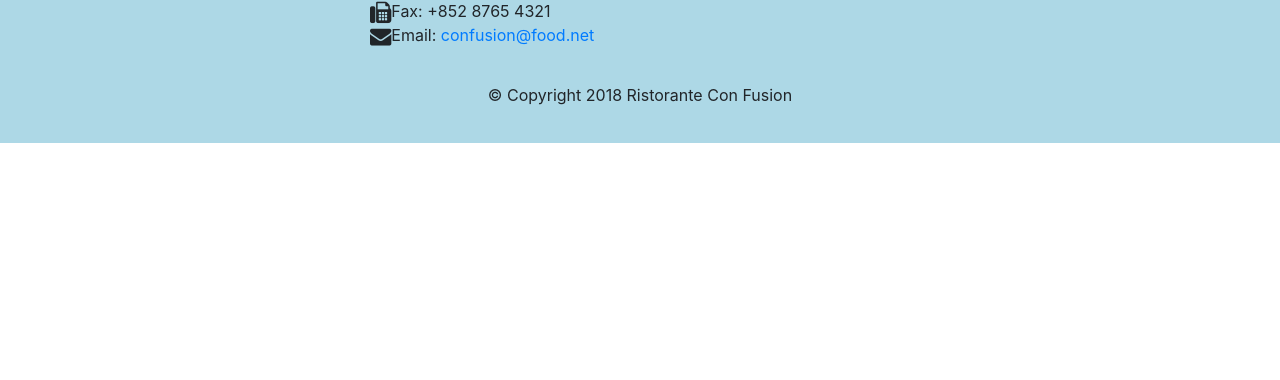
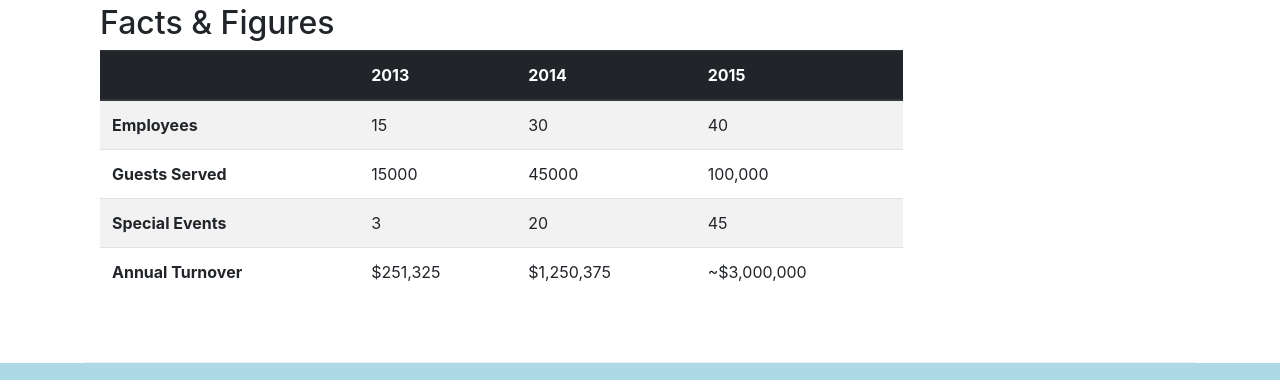
Before and after one commit to atulr5124/bootstrap-c0nfusion, a website: page aboutus.html in a window 1280 px wide. Shown: the part 1703-2083 px from the top of the page. Before the commit the page ends 1846 px from the top, so only its background shows below. Drawn offline with nearby package versions, Linux system fonts and the light colour scheme.

Commit message:
Added bootstrap tables and cards in aboutus.html page

```diff
--- a/aboutus.html
+++ b/aboutus.html
@@ -64,7 +64,33 @@
                 <p>Started in 2010, Ristorante con Fusion quickly established itself as a culinary icon par excellence in Hong Kong. With its unique brand of world fusion cuisine that can be found nowhere else, it enjoys patronage from the A-list clientele in Hong Kong.  Featuring four of the best three-star Michelin chefs in the world, you never know what will arrive on your plate the next time you visit us.</p>
                 <p>The restaurant traces its humble beginnings to <em>The Frying Pan</em>, a successful chain started by our CEO, Mr. Peter Pan, that featured for the first time the world's best cuisines in a pan.</p>
             </div>
-            <div>
+            <div class="col-sm">
+                <div class="card">
+                    <h3 class="card-header bg-info text-white">Facts at a glance</h3>
+                    <div class="card-body">
+                        <dl class="row">
+                            <dt class="col-6">Started</dt>
+                            <dd class="col-6">3 Feb. 2013</dd>
+                            <dt class="col-6">Major Stake Holder</dt>
+                            <dd class="col-6">HK Fine Foods Inc.</dd>
+                            <dt class="col-6">Last Year's Turnover</dt>
+                            <dd class="col-6">$1,250,375</dd>
+                            <dt class="col-6">Employees</dt>
+                            <dd class="col-6">40</dd>
+                        </dl>
+                    </div>
+                </div>
+            </div>
+            <div class="col-12">
+                <div class="card card-body bg-light">
+                    <blockquote class="blockquote">
+                        <p class="mb-0">You better cut the pizza in four pieces beacuse I'm not hungry enough to eat six.</p>
+                    </blockquote>
+                    <footer class="blockquote-footer">
+                        Yogi Berra,
+                        <cite title="Source Title">The Wit and Wisdom of Yogi Berra, P.Pepe, Diversion Books, 2014</cite>
+                    </footer>
+                </div>
             </div>
         </div>
 
@@ -82,7 +108,52 @@
                 <p class="d-none d-sm-block">Award winning three-star Michelin chef with wide International experience having worked closely with whos-who in the culinary world, he specializes in creating mouthwatering Indo-Italian fusion experiences. He says, <em>Put together the cuisines from the two craziest cultures, and you get a winning hit! Amma Mia!</em></p>
             </div>
        </div>
+       <div class="row row-content">
+           <div class="col-12 col-sm-9">
+               <h2>Facts &amp; Figures</h2>
+               <div class="table-responsive">
+                   <table class="table table-striped">
+                       <thead class="thead-dark">
+                           <tr>
+                               <th>&nbsp;</th>
+                               <th>2013</th>
+                               <th>2014</th>
+                               <th>2015</th>
+                           </tr>
+                       </thead>
+                       <tbody>
+                            <tr>
+                                <th>Employees</th>
+                                <td>15</td>
+                                <td>30</td>
+                                <td>40</td>
+                            </tr>
+                            <tr>
+                                <th>Guests Served</th>
+                                <td>15000</td>
+                                <td>45000</td>
+                                <td>100,000</td>
+                            </tr>
+                            <tr>
+                                <th>Special Events</th>
+                                <td>3</td>
+                                <td>20</td>
+                                <td>45</td>
+                            </tr>
+                            <tr>
+                                <th>Annual Turnover</th>
+                                <td>$251,325</td>
+                                <td>$1,250,375</td>
+                                <td>~$3,000,000</td>
+                            </tr>
+                       </tbody>
+                   </table>
+               </div>
+           </div>
+           <div class="col-12 col-sm-3">
 
+           </div>
+       </div>
     </div>
 
     <footer class="footer">
```
